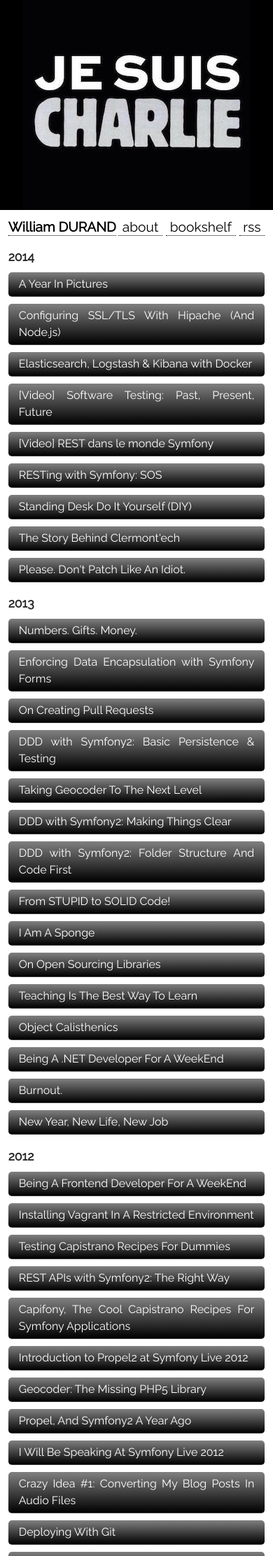
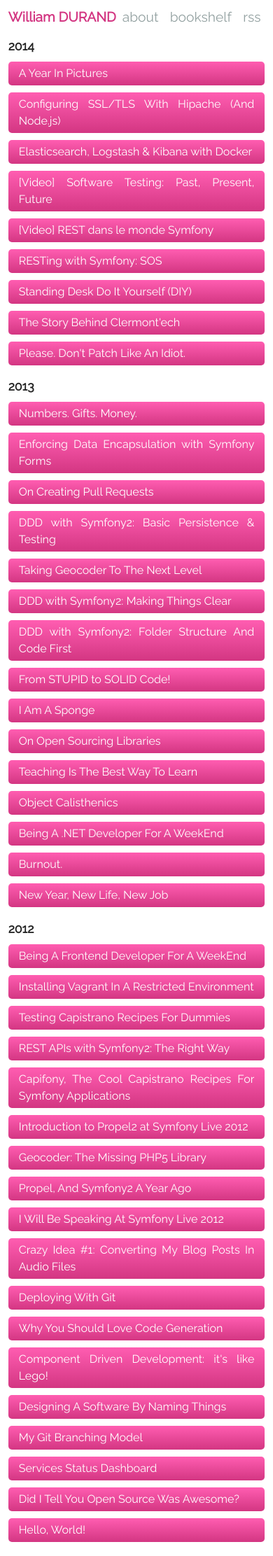
Before and after one commit to willdurand/willdurand.github.io, a Jekyll site: the page built from index.html, in a window 390 px wide. Shown: the top 2223 px of the page at 70% size. Built offline with Jekyll 4.4.1, drawn with Linux system fonts in a browser that asks for light colours; nearby versions of some CDN libraries; Markdown is read by kramdown in place of the engine named in the settings.

Commit message:
Revert "je suis charlie"
This reverts commit 80723def5ae2d4552b1ab6b688b1ea2193001659.

```diff
--- a/_layouts/default.html
+++ b/_layouts/default.html
@@ -50,8 +50,7 @@
 </head>
 
 <body>
-    <div class="banner"><a href="http://www.charliehebdo.fr/"><img src="/images/jesuischarlie.jpg"></a></div>
-    <div id="container" class="jesuischarlie">
+    <div id="container">
         <header>
             <a href="/" class="title">{{ site.site.title }}</a>
 
--- a/css/main.css
+++ b/css/main.css
@@ -367,48 +367,3 @@
     list-style-type: none;
     padding-left: 0;
 }
-
-/* je suis charlie */
-
-.banner {
-    background-color: #000;
-    padding: 0;
-    margin: 0 auto;
-}
-
-.banner img {
-    height: 300px;
-    width: 324px;
-}
-
-::selection,
-::-moz-selection {
-    background: #000;
-}
-
-.jesuischarlie a,
-.jesuischarlie .posts li time {
-    color: #000;
-}
-
-.jesuischarlie a {
-    padding-bottom:0 ;
-    border-bottom: 1px dotted #000;
-}
-
-.jesuischarlie a:hover,
-.jesuischarlie a:focus {
-    text-decoration: none;
-    color: grey;
-    border-bottom: 1px dotted grey;
-}
-
-.jesuischarlie blockquote {
-    border-left: 5px solid #000;
-}
-
-.jesuischarlie img {
-    -webkit-filter: grayscale(100%);
-    -moz-filter: grayscale(100%);
-    filter: grayscale(100%);
-}
--- a/css/mobile.css
+++ b/css/mobile.css
@@ -62,18 +62,3 @@
         color: #fff;
     }
 }
-
-@media only screen and (max-width: 500px) {
-    .jesuischarlie ul.posts li a.link,
-    .jesuischarlie ul.projects li a,
-    .jesuischarlie ul.books li a {
-        background: #000;
-        background: -moz-linear-gradient(top, grey 0%, #000 100%); /* FF3.6+ */
-        background: -webkit-gradient(linear, left top, left bottom, color-stop(0%,grey), color-stop(100%,#000)); /* Chrome,Safari4+ */
-        background: -webkit-linear-gradient(top, grey 0%,#000 100%); /* Chrome10+,Safari5.1+ */
-        background: -o-linear-gradient(top, grey 0%,#000 100%); /* Opera 11.10+ */
-        background: -ms-linear-gradient(top, grey 0%,#000 100%); /* IE10+ */
-        background: linear-gradient(to bottom, grey 0%,#000 100%); /* W3C */
-        filter: progid:DXImageTransform.Microsoft.gradient(startColorstr='grey', endColorstr='#000', GradientType=0); /* IE6-9 */
-    }
-}
```
Also changed, not shown: images/jesuischarlie.jpg (deleted).
